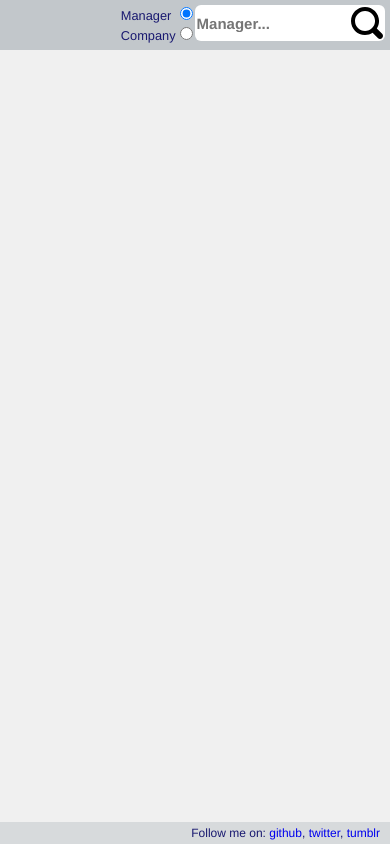
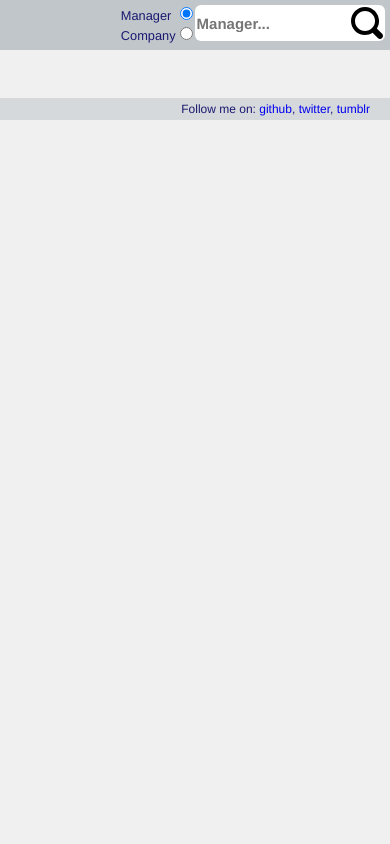
Before and after one commit to dmarkell/OpenSEC, a Python web app: template templates/search.html in a window 390 px wide. Run offline with Jinja, Linux system fonts and the light colour scheme; the template is opened without the code that fills it, so the values that code supplies are empty; some web fonts are replaced.

Commit message:
Positioned header and footer static for mobile, fixed column spacing and made

```diff
--- a/static/style.css
+++ b/static/style.css
@@ -18,7 +18,8 @@
     position: fixed;
     bottom: 0;
     left: 0;
-    padding: 4px 20px 4px 0;
+    padding: 4px 10px 4px 0;
+    box-sizing: border-box;
     text-align: right;
     background-color: rgba(189, 195, 199, 0.5);
     width: 100%;
@@ -209,6 +210,7 @@
 
 .chart {
     width: 100%;
+    -webkit-user-select: none;
 }
 
 .axis path,
@@ -444,7 +446,7 @@
 
 /* Manual width for description column */
 .company th:nth-child(2) {
-    width: 75px;
+    width: 35px;
     font-weight: normal;
 }
 
@@ -515,7 +517,7 @@
     }
 }
 
-@media only screen and (max-width: 560px) {
+@media only screen and (max-width: 568px) {
     .company td:nth-child(7),
     .company th:nth-child(7) {
         display: none;
@@ -528,6 +530,18 @@
 
     .company tr:last-child > td:nth-child(6) {
         border-radius: 0 0 8px 0;
+    }
+
+    header, body:before, body:after, footer {
+        position: static;
+    }
+
+    .wrapper {
+        margin: 20px auto;
+    }
+
+    body:before, body:after {
+        height: 0;
     }
 
 }
@@ -566,16 +580,4 @@
         width: 150px;
     }
 
-    /*header {
-        padding: 0;
-    }
-
-    input {
-        font-size: 12px;
-    }*/
-
-    header table td span {
-        /*display: none;*/
-    }
-
 }
```
